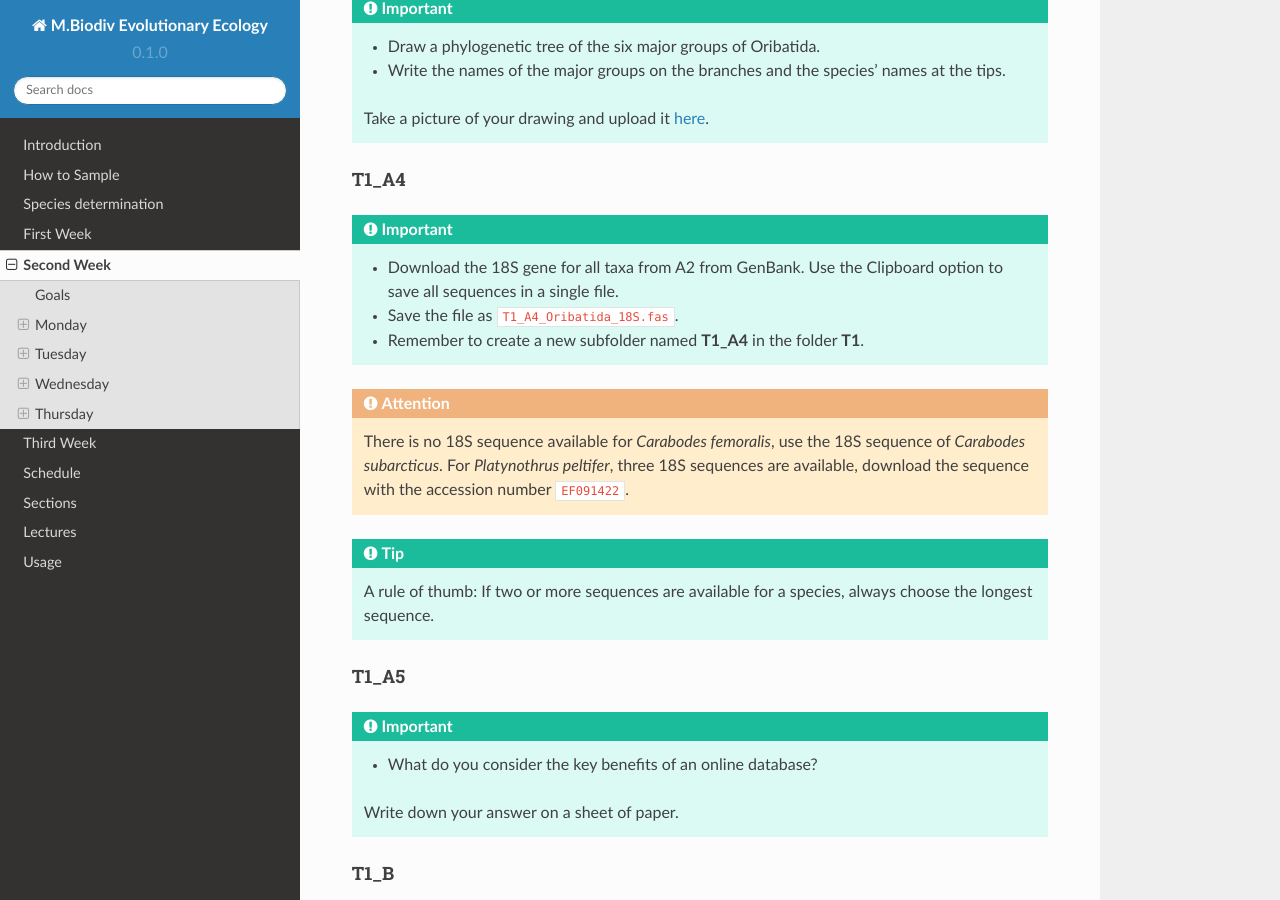
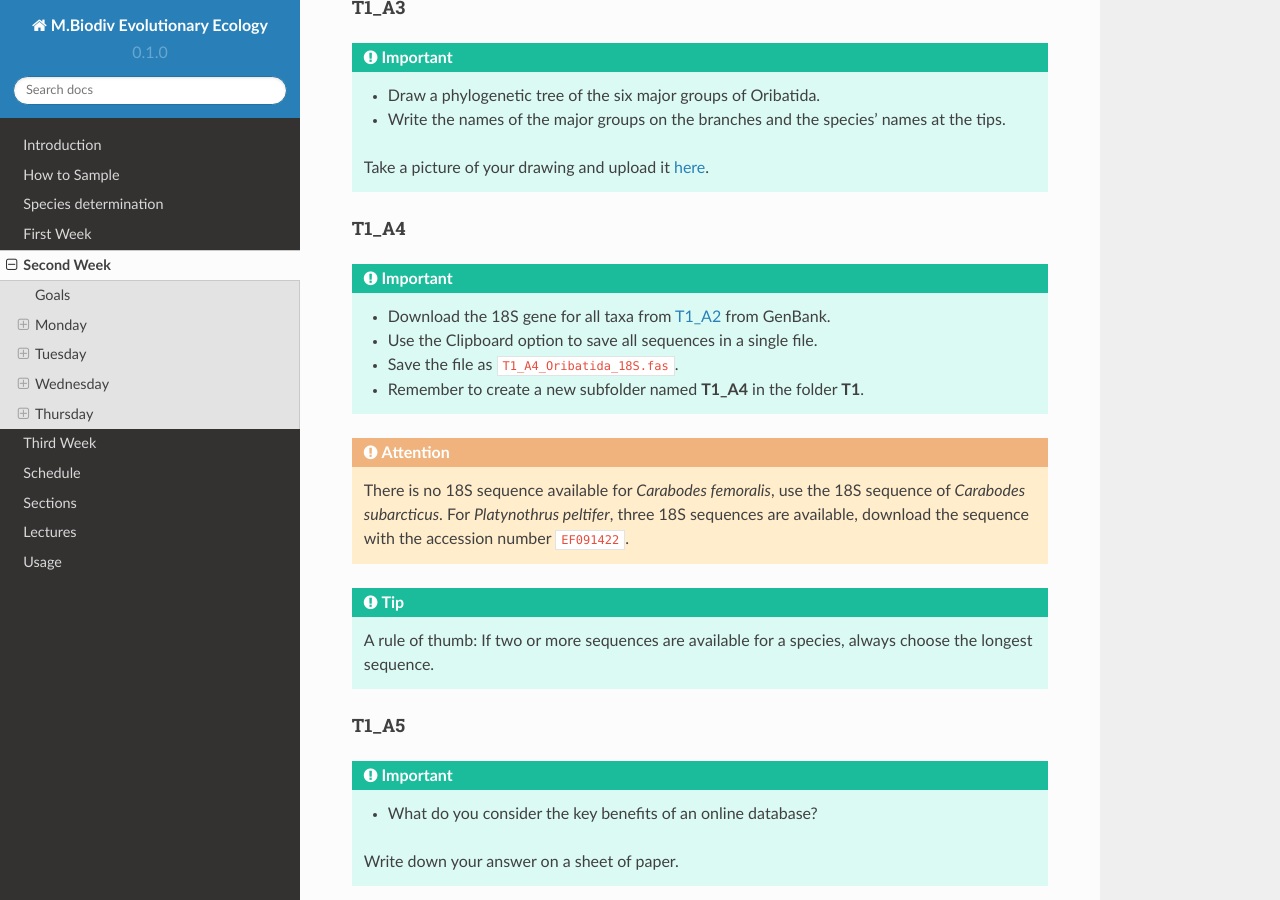
Before and after one commit to bheimbu/evolutionary_ecology, a Sphinx documentation site: the page built from docs/source/second_week.rst, in a window 1280 px wide and 900 px high, scrolled down 3702 px. Built offline with Sphinx 7.4.7 and the Read the Docs theme 2.0.0, drawn with Linux system fonts in a browser that asks for light colours; cross-references to code outside the pages are shown as plain code.

```diff
--- a/docs/source/second_week.rst
+++ b/docs/source/second_week.rst
@@ -141,7 +143,8 @@ T1_A4
 """""
 
 .. important::
-  - Download the 18S gene for all taxa from A2 from GenBank. Use the Clipboard option to save all sequences in a single file.
+  - Download the 18S gene for all taxa from :ref:`T1_A2` from GenBank.
+  - Use the Clipboard option to save all sequences in a single file.
   - Save the file as ``T1_A4_Oribatida_18S.fas``.
   - Remember to create a new subfolder named **T1_A4** in the folder **T1**.
 
```
Also changed, not shown: other parts of docs/source/second_week.rst (+3 -1 lines).
